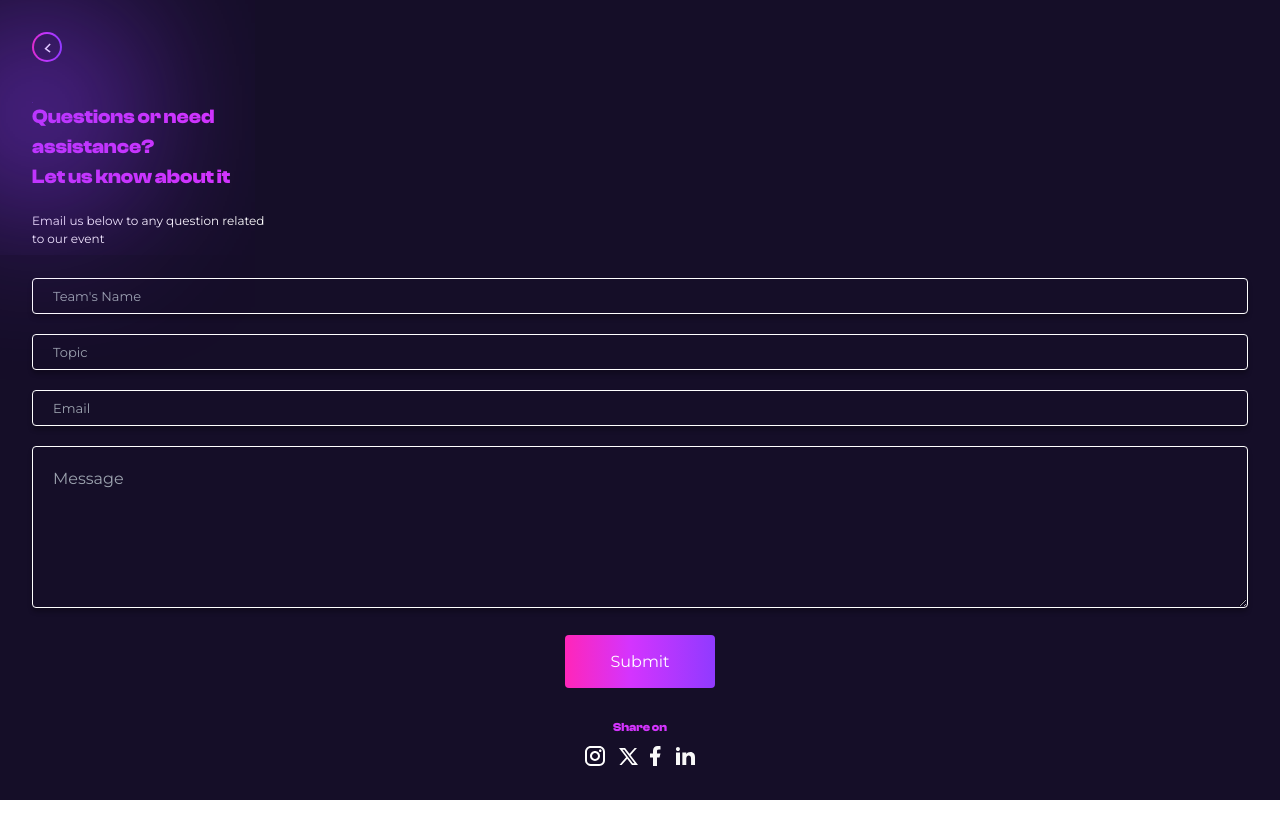
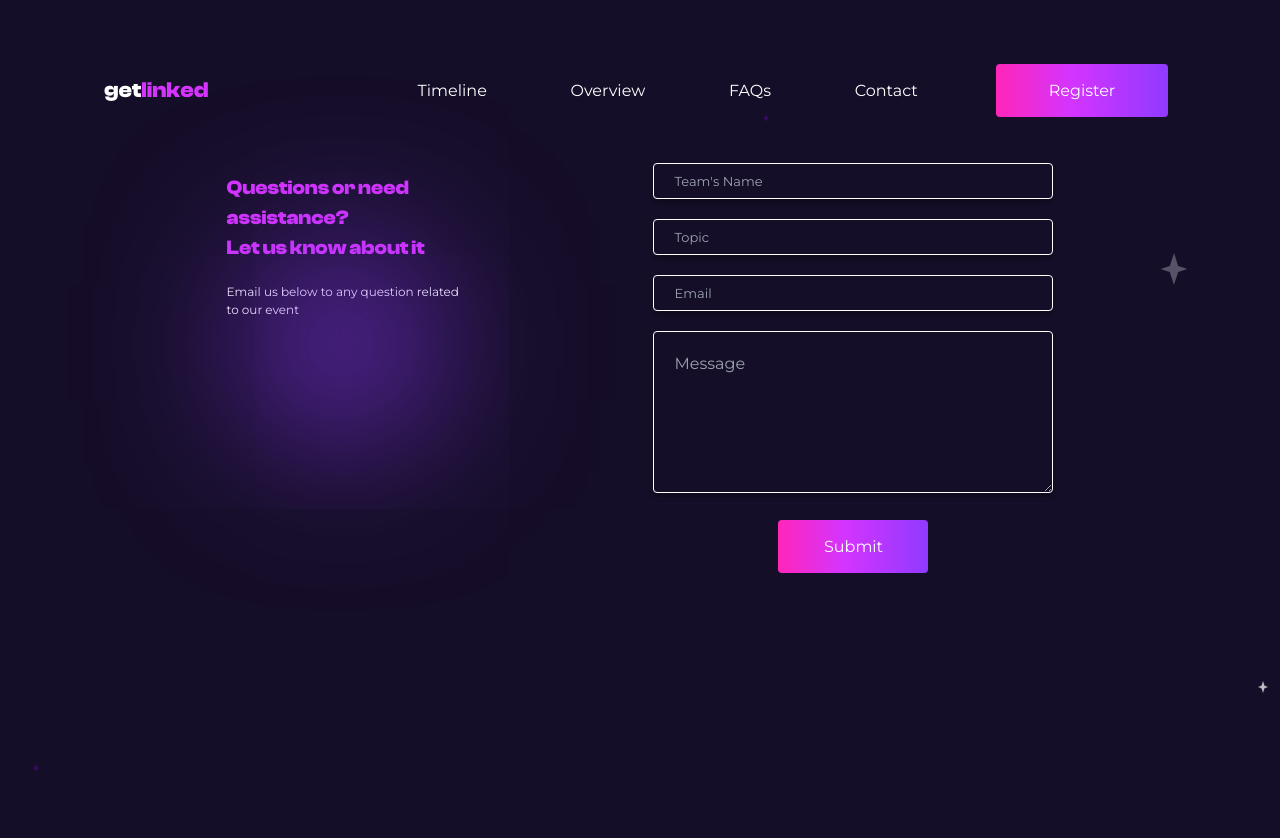
Before and after one commit to Afolabi-bit/getlinked, a React (Vite) app: page /contact in a window 1280 px wide. Shown: the top 838 px of the page. Before the commit the page ends 800 px from the top, so only its background shows below. Built offline with nearby package versions, Linux system fonts and the light colour scheme; a web font is replaced by a local one.

Commit message:
incomplete lg screen for contact page

```diff
--- a/src/index.css
+++ b/src/index.css
@@ -277,6 +277,20 @@ input::placeholder {
   left: 0;
 }
 
+.contact-mobile-shadow {
+  left: 25%;
+  top: 25%;
+}
+
+.contact-form input,
+textarea {
+  border: 1px solid white;
+  border-radius: 4px;
+  width: 100%;
+  margin-bottom: 20px;
+  padding: 5px 20px;
+}
+
 @media (min-width: 800px) {
   .hero-shadow {
     left: 15%;
--- a/src/pages/contact.jsx
+++ b/src/pages/contact.jsx
@@ -1,12 +1,16 @@
 import { Link } from "react-router-dom";
 import { Shadow, Socials } from "../components/utils";
+import StarW from "../assets/star-white.svg";
+import StarD from "../assets/star-dim.svg";
+import StarP from "../assets/star-purple.svg";
+import Header from "../components/header";
 
 const Contact = () => {
   return (
     <section className="py-[2rem] px-[2rem]">
       <Link
         to={"/"}
-        className="w-[30px] h-[30px] rounded-[100%] flex justify-center items-center back-btn"
+        className="w-[30px] h-[30px] rounded-[100%] flex justify-center items-center back-btn lg:hidden"
       >
         <span className="bg-[#150E28] w-[26px] h-[26px] rounded-[100%] flex justify-center items-center">
           <svg
@@ -24,8 +28,30 @@ const Contact = () => {
           </svg>
         </span>
       </Link>
-      <article>
+      <Header />
+      <article className="relative md:w-[400px] md:mx-auto lg:w-full lg:flex lg:min-h-screen lg:justify-evenly lg:items-start">
         <Shadow dist={"contact-mobile-shadow"} />
+        <img
+          src={StarP}
+          alt="#"
+          className="absolute top-[-20px] left-[60%] twinkle-2"
+        />
+        <img
+          src={StarD}
+          alt="#"
+          className="absolute top-[15%] right-[5%] twinkle-fast"
+        />
+        <img
+          src={StarW}
+          alt="#"
+          className="absolute right-[-20px] bottom-[30%] twinkle-fast"
+        />
+        <img
+          src={StarP}
+          alt="#"
+          className="absolute bottom-[20%] left-[0] twinkle-2"
+        />
+        <div>
           <h2 className="text-[#d434fe] text-[20px] font-semibold mt-[40px]">
             Questions or need <br /> assistance? <br />
             Let us know about it
@@ -33,21 +59,22 @@ const Contact = () => {
           <p className="text-[12px] mt-[20px]">
             Email us below to any question related <br /> to our event
           </p>
-        <form className="py-[30px]">
+        </div>
+        <form className="py-[30px] contact-form lg:w-[400px]">
           <input
             type="text"
             placeholder="Team's Name"
-            className="bg-transparent border border-white rounded-[4px] input-shadow w-full mb-[20px] px-[20px] py-[5px]"
+            className="bg-transparent  input-shadow  py-[5px]"
           />
           <input
             type="text"
             placeholder="Topic"
-            className="bg-transparent border border-white rounded-[4px] input-shadow w-full mb-[20px] px-[20px] py-[5px]"
+            className="bg-transparent  input-shadow  py-[5px]"
           />
           <input
             type="text"
             placeholder="Email"
-            className="bg-transparent border border-white rounded-[4px] input-shadow w-full mb-[20px] px-[20px] py-[5px]"
+            className="bg-transparent  input-shadow  py-[5px]"
           />
           <textarea
             name="message"
@@ -55,12 +82,13 @@ const Contact = () => {
             cols="30"
             rows="5"
             placeholder="Message"
-            className="bg-transparent border border-white rounded-[4px] input-shadow w-full mb-[20px] p-[20px]"
+            className="bg-transparent  input-shadow w-full mb-[20px] p-[20px]"
           ></textarea>
-          <button className="btn w-[150px] block mx-auto">Submit</button>
+
+          <button className="btn min-w-[150px] block mx-auto">Submit</button>
         </form>
 
-        <div className="flex flex-col items-center justify-center">
+        <div className="flex flex-col items-center justify-center lg:hidden">
           <h4 className="text-[#d434fe] text-[12px] mb-2">Share on</h4>
           <Socials />
         </div>
--- a/src/pages/register.jsx
+++ b/src/pages/register.jsx
@@ -9,7 +9,6 @@ import { Link } from "react-router-dom";
 import { useRef } from "react";
 import Header from "../components/header";
 import { Shadow } from "../components/utils";
-import StarW from "../assets/star-white.svg";
 import StarD from "../assets/star-dim.svg";
 import StarP from "../assets/star-purple.svg";
 
```
Lines whose indentation alone changed are shown as unchanged.
